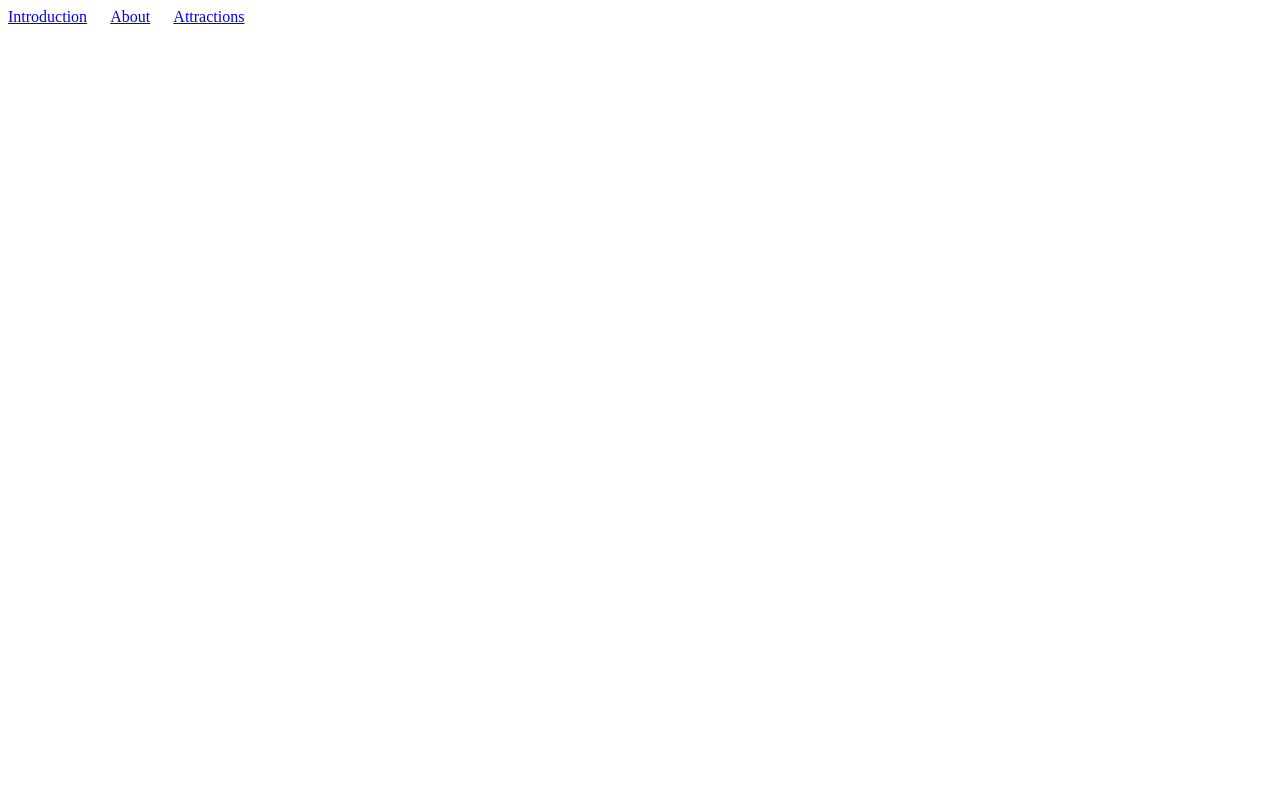
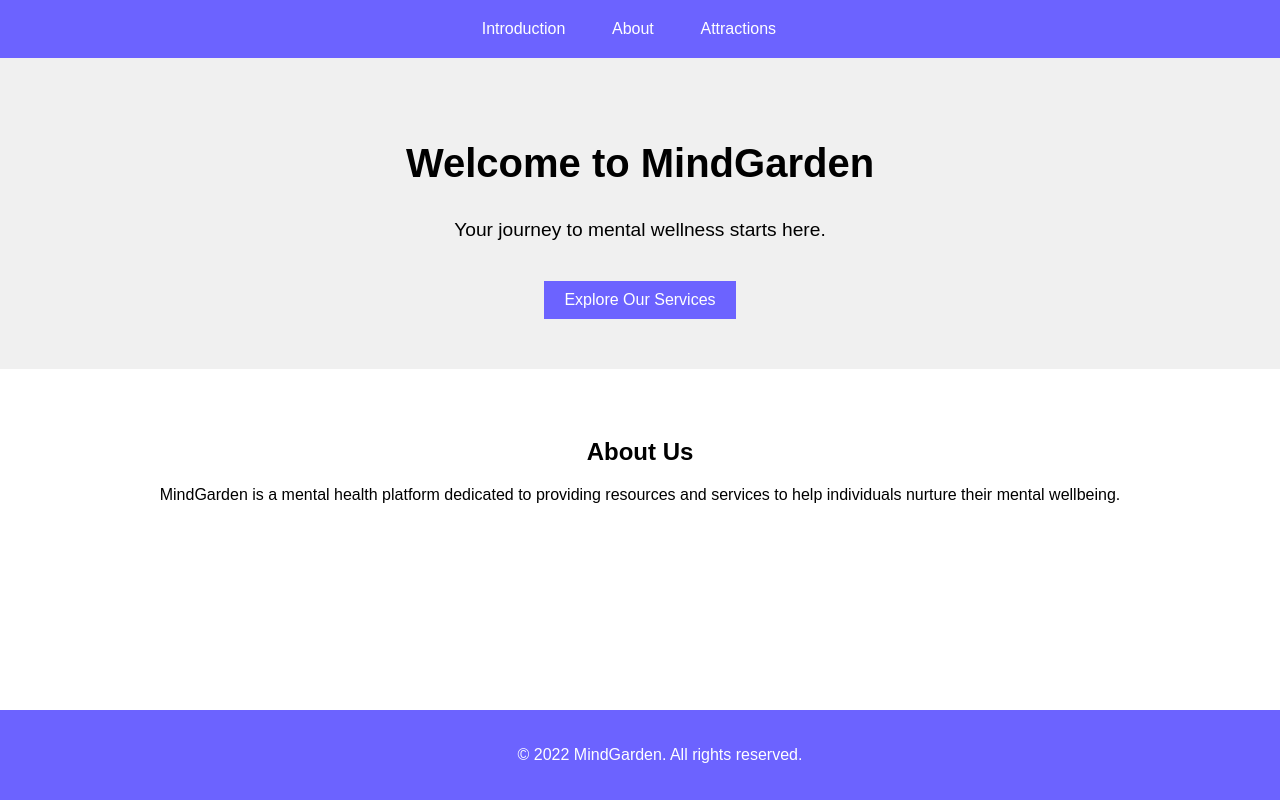
Before and after one commit to AbdurSyed/MindGarden, a plain HTML site: page index.html in a window 1280 px wide. Drawn offline with Linux system fonts and the light colour scheme.

Commit message:
Landing page + stylres created

```diff
--- a/index.html
+++ b/index.html
@@ -4,9 +4,9 @@
     <meta charset="UTF-8">
     <meta name="viewport" content="width=device-width, initial-scale=1.0">
     <title>MindGarden</title>
+    <link rel="stylesheet" href="styles.css">
 </head>
 <body>
-
     <header>
         <nav>
             <div id="nav_links">
@@ -17,5 +17,19 @@
         </nav>
     </header>
 
+    <section id="hero">
+        <h1>Welcome to MindGarden</h1>
+        <p>Your journey to mental wellness starts here.</p>
+        <a href="#services" class="cta-button">Explore Our Services</a>
+    </section>
+
+    <section id="about">
+        <h2>About Us</h2>
+        <p>MindGarden is a mental health platform dedicated to providing resources and services to help individuals nurture their mental wellbeing.</p>
+    </section>
+
+    <footer>
+        <p>&copy; 2022 MindGarden. All rights reserved.</p>
+    </footer>
 </body>
 </html>
--- /dev/null
+++ b/styles.css
@@ -0,0 +1,57 @@
+body {
+    font-family: Arial, sans-serif;
+    margin: 0;
+    padding: 0;
+    box-sizing: border-box;
+}
+
+header {
+    background-color: #6c63ff;
+    color: white;
+    padding: 20px;
+    text-align: center;
+}
+
+nav a {
+    color: white;
+    text-decoration: none;
+    margin: 0 10px;
+}
+
+#hero {
+    background-color: #f0f0f0;
+    padding: 50px;
+    text-align: center;
+}
+
+#hero h1 {
+    font-size: 2.5em;
+}
+
+#hero p {
+    font-size: 1.2em;
+}
+
+.cta-button {
+    display: inline-block;
+    margin-top: 20px;
+    padding: 10px 20px;
+    background-color: #6c63ff;
+    color: white;
+    text-decoration: none;
+}
+
+#about {
+    padding: 50px;
+    text-align: center;
+}
+
+footer {
+    background-color: #6c63ff;
+    color: white;
+    text-align: center;
+    padding: 20px;
+    position: fixed;
+    width: 100%;
+    bottom: 0;
+}
```
Also changed, not shown: 1 other file.
